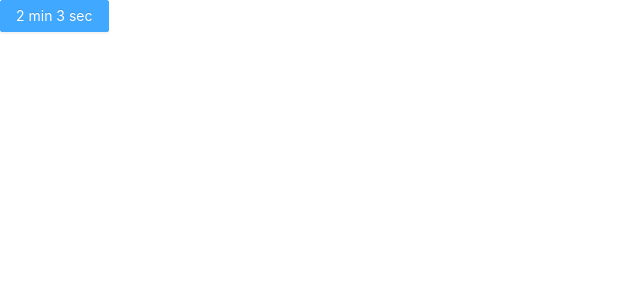
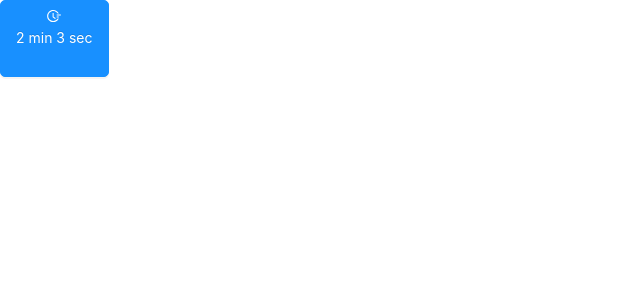
Before and after one commit to Michal-Przybylski/workout-timer, a React (Create React App) app: page / in a window 1280 px wide. Shown: the top 300 px of the page, without its empty margins (0-640 px from the left). Built offline with nearby package versions, Linux system fonts and the light colour scheme.

Commit message:
refactor TimerButton (split types, styles & common function) into separate files

```diff
--- a/package.json
+++ b/package.json
@@ -1,6 +1,6 @@
 {
   "name": "workout-timer",
-  "version": "0.3.0",
+  "version": "0.4.0",
   "private": true,
   "dependencies": {
     "@ant-design/icons": "^4.2.2",
--- /dev/null
+++ b/src/components/TimerButton.sc.ts
@@ -0,0 +1,16 @@
+import styled from 'styled-components';
+import { Button } from 'antd';
+
+export const StyledButton = styled(Button)`
+  height: unset;
+  border-radius: 5px;
+`;
+
+export const ButtonContent = styled.div`
+  height: 45px;
+`;
+
+export const Timebox = styled.p`
+  margin: 0;
+  padding: 0;
+`;
--- a/src/components/TimerButton.tsx
+++ b/src/components/TimerButton.tsx
@@ -1,53 +1,43 @@
-import React, {FC, useState, useEffect} from 'react';
-import styled from 'styled-components';
+import React, { FC, useState, useEffect } from 'react';
 import Countdown from 'react-countdown';
-import { Button } from 'antd';
 import { FieldTimeOutlined } from '@ant-design/icons';
+import { tallyMiliseconds } from '../utils/common';
+import { ButtonContent, Timebox, StyledButton } from './TimerButton.sc';
+import { Props, RendererProps } from './TimerButton.types';
 
-type Props = {
-  minutes: number;
-  seconds: number;
-};
+const renderer = ({ minutes, seconds }: RendererProps) => (
+  <span>{minutes * 60 + seconds}</span>
+);
 
-type RendererProps = {
-  minutes: number;
-  seconds: number;
-}
+const TimerButton: FC<Props> = ({ minutes, seconds }) => {
+  const [isTimerOn, setIsTimerOn] = useState(false);
+  const [initialTimeInMS, setInitialTimeInMS] = useState(0);
 
-const tallyMiliseconds = (minutes = 0,seconds:number) => (minutes*60+seconds)*1000;
-
-// Renderer callback with condition
-const renderer = ({ minutes, seconds }: RendererProps) => <span>{minutes * 60 + seconds}</span>;
-
-const TimerButton: FC<Props> = ({minutes,seconds}) => {
-  const [isTimerOn, setIsTimerOn] = useState(false);
-  const [initialTimeInMS, setInitialTimeInMS] = useState(0)
-
-  useEffect(()=>{
-    setInitialTimeInMS(tallyMiliseconds(minutes,seconds));
-  }, [minutes,seconds])
+  useEffect(() => {
+    setInitialTimeInMS(tallyMiliseconds(minutes, seconds));
+  }, [minutes, seconds]);
 
   return (
-    <Button
+    <StyledButton
       type="primary"
-      // icon={<FieldTimeOutlined />}
-      // loading={isTimerOn}
+      icon={<FieldTimeOutlined />}
+      loading={isTimerOn}
       onClick={() => setIsTimerOn(true)}
     >
-      <p>
-        {minutes} min {seconds} sec
-      </p>
-      {isTimerOn
-        && (
+      <ButtonContent>
+        <Timebox>
+          {minutes} min {seconds} sec
+        </Timebox>
+        {isTimerOn && (
           <Countdown
             date={Date.now() + initialTimeInMS}
             renderer={renderer}
             onComplete={() => setIsTimerOn(false)}
           />
-        )
-      }
-    </Button>
-  )
-}
+        )}
+      </ButtonContent>
+    </StyledButton>
+  );
+};
 
 export default TimerButton;
--- /dev/null
+++ b/src/utils/common.ts
@@ -0,0 +1,2 @@
+export const tallyMiliseconds = (minutes = 0, seconds: number) =>
+  (minutes * 60 + seconds) * 1000;
```
Also changed, not shown: src/components/TimerButton.types.ts (added, +9 -0 lines).
